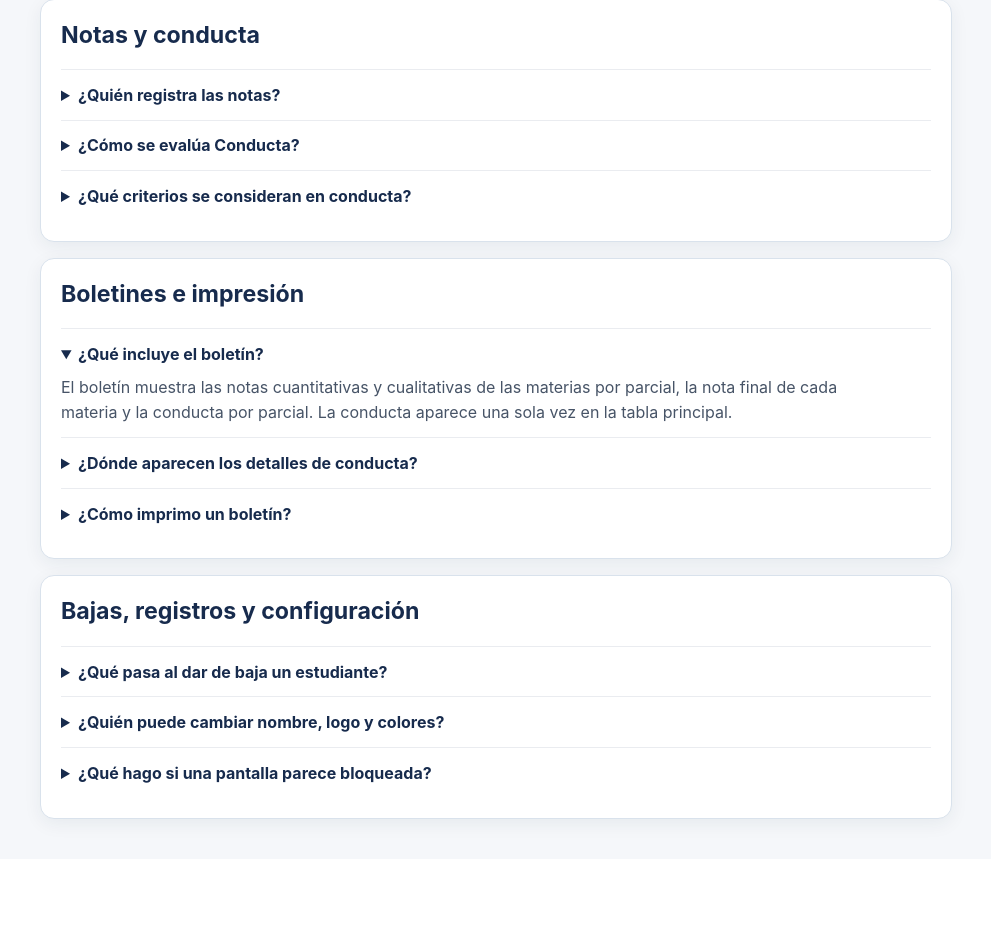
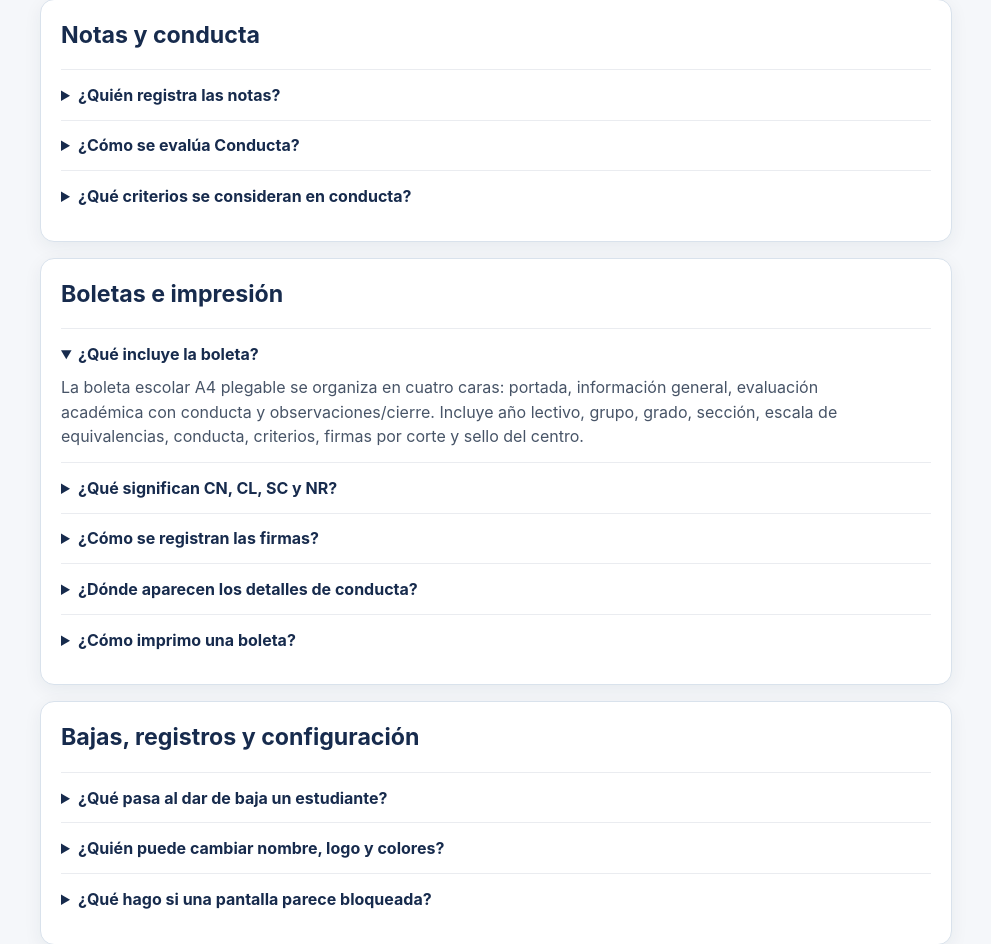
Before and after one commit to ciprianotoor/notas-estudiantes, a Flask app: page /help in a window 1280 px wide. Shown: the part 1671-2615 px from the top of the page, without its empty margins (262-1253 px from the left). Before the commit the page ends 2503 px from the top, so only its background shows below. Run offline with Flask 3, Linux system fonts and the light colour scheme; the visitor is signed in with stand-in values (Sample User, id 1); data comes from the database, SQL or seed files in the repository.

Commit message:
Actualiza ayuda de boletas

```diff
--- a/templates/help.html
+++ b/templates/help.html
@@ -8,7 +8,7 @@
 <section id="flujo" class="card faq-section"><h2>Flujo académico recomendado</h2><div class="flow-steps"><div><b>1</b><strong>Catálogo</strong><span>Admin mantiene las asignaturas activas, incluida Conducta.</span></div><div><b>2</b><strong>Grupo</strong><span>El docente guía crea su grupo y sección.</span></div><div><b>3</b><strong>Matrícula</strong><span>El docente guía registra estudiantes.</span></div><div><b>4</b><strong>Materias</strong><span>Las asignaturas activas se aplican automáticamente al grupo.</span></div><div><b>5</b><strong>Evaluación</strong><span>Cada docente registra sus notas por parcial.</span></div><div><b>6</b><strong>Consulta</strong><span>Admin, Director y Secretaría consultan e imprimen boletas.</span></div></div></section>
 <section id="grupos" class="card faq-section"><h2>Grupos, clases y matrículas</h2><details><summary>¿Quién crea el grupo?</summary><p>El docente guía lo crea desde “Grupos y matrículas”, indicando año, grado y sección. El Director puede crear grupos y asignar al docente guía.</p></details><details><summary>¿Cómo se agregan las materias?</summary><p>El Director crea las clases aprobadas dentro del grupo, seleccionando la materia y el docente responsable. Luego el docente guía marca las materias que cursará cada estudiante.</p></details><details><summary>¿Puede un estudiante llevar varias materias?</summary><p>Sí. Al matricularlo o actualizar su matrícula puedes seleccionar varias clases. Si todavía no hay clases aprobadas, la matrícula se puede guardar y las materias se asignan después.</p></details></section>
 <section id="notas" class="card faq-section"><h2>Notas y conducta</h2><details><summary>¿Quién registra las notas?</summary><p>El docente de materia autorizado registra cada asignatura en cuatro parciales. Director, Secretaría y Admin solo consultan e imprimen.</p></details><details><summary>¿Cómo se evalúa Conducta?</summary><p>Conducta es una asignatura especial del catálogo. El docente guía registra por parcial la cuantitativa y la cualitativa automática: AA (90–100), AS (76–89), AF (60–75) o AI (menos de 60), además de criterios, incidentes y observaciones.</p></details><details><summary>¿Qué criterios se consideran en conducta?</summary><p>Relaciones interpersonales; responsabilidad individual y compartida; participación en actividades extracurriculares; solidaridad y colaboración; asistencia y puntualidad; orden y aseo.</p></details></section>
-<section id="boletines" class="card faq-section"><h2>Boletines e impresión</h2><details open><summary>¿Qué incluye el boletín?</summary><p>El boletín muestra las notas cuantitativas y cualitativas de las materias por parcial, la nota final de cada materia y la conducta por parcial. La conducta aparece una sola vez en la tabla principal.</p></details><details><summary>¿Dónde aparecen los detalles de conducta?</summary><p>Los criterios, incidentes y observaciones aparecen en una sección adicional únicamente cuando existen datos registrados. Si no hay detalles, esa sección no se imprime para evitar confusión.</p></details><details><summary>¿Cómo imprimo un boletín?</summary><p>Entra a “Estudiantes”, abre el registro del estudiante y selecciona “Imprimir boleta”. Puedes elegir clases, parciales y los campos descriptivos de conducta.</p></details></section>
+<section id="boletines" class="card faq-section"><h2>Boletas e impresión</h2><details open><summary>¿Qué incluye la boleta?</summary><p>La boleta escolar A4 plegable se organiza en cuatro caras: portada, información general, evaluación académica con conducta y observaciones/cierre. Incluye año lectivo, grupo, grado, sección, escala de equivalencias, conducta, criterios, firmas por corte y sello del centro.</p></details><details><summary>¿Qué significan CN, CL, SC y NR?</summary><p><strong>CN</strong> significa cuantitativa; <strong>CL</strong>, cualitativa; <strong>SC</strong>, sin calificación; y <strong>NR</strong>, no registrado. La escala es AA: Aprendizaje Avanzado (90–100), AS: Aprendizaje Satisfactorio (76–89), AF: Aprendizaje Fundamental (60–75) y AI: Aprendizaje Inicial (menos de 60).</p></details><details><summary>¿Cómo se registran las firmas?</summary><p>Cada parcial tiene casillas para la firma del docente guía, padre/madre/tutor y estudiante.</p></details><details><summary>¿Dónde aparecen los detalles de conducta?</summary><p>Conducta aparece una sola vez en la tabla principal. Sus criterios, incidentes y observaciones se muestran cuando fueron registrados.</p></details><details><summary>¿Cómo imprimo una boleta?</summary><p>Entra a “Estudiantes”, abre el registro y selecciona “Imprimir boleta”. La boleta individual se descarga con el nombre y grado del estudiante; la versión A4 agrega el sufijo “a4-plegable”.</p></details></section>
 <section id="seguridad" class="card faq-section"><h2>Bajas, registros y configuración</h2><details><summary>¿Qué pasa al dar de baja un estudiante?</summary><p>Se conserva su expediente y sus notas. Desde el filtro “Dados de baja” se puede restablecer la matrícula, exportar el expediente o eliminarlo definitivamente; esta última acción solo corresponde a Admin/Dirección y no se puede deshacer.</p></details><details><summary>¿Quién puede cambiar nombre, logo y colores?</summary><p>Admin gestiona la configuración institucional. El Docente guía puede elegir su vista Día/Noche desde el selector de tema; esto solo cambia su interfaz.</p></details><details><summary>¿Qué hago si una pantalla parece bloqueada?</summary><p>Revisa el rol de la cuenta y el grupo o materia asignados. Las pantallas de consulta no permiten editar y las notas solo se modifican desde la materia autorizada.</p></details></section>
 </div></div>
 <style>.page-heading{margin-bottom:1rem}.help-layout{display:grid;grid-template-columns:220px minmax(0,1fr);gap:1rem}.help-index{height:max-content;position:sticky;top:1rem;display:grid;gap:.55rem}.help-index a{color:#1d4ed8;text-decoration:none;font-size:.9rem}.faq-section h2{margin-top:0}.faq-section details{border-top:1px solid #eaecf0;padding:.8rem 0}.faq-section summary{cursor:pointer;font-weight:700}.faq-section p{margin:.55rem 0 0;color:#475467;line-height:1.55}.flow-steps{display:grid;grid-template-columns:repeat(auto-fit,minmax(145px,1fr));gap:.7rem}.flow-steps div{display:grid;gap:.25rem;padding:.8rem;border:1px solid #bfdbfe;border-radius:10px;background:#eff6ff}.flow-steps b{display:grid;place-items:center;width:1.6rem;height:1.6rem;border-radius:50%;background:#2563eb;color:#fff}.flow-steps strong{font-size:.9rem}.flow-steps span{font-size:.8rem;color:#475467;line-height:1.35}@media(max-width:720px){.help-layout{grid-template-columns:1fr}.help-index{position:static}.flow-steps{grid-template-columns:repeat(2,minmax(0,1fr))}}body.theme-dark .faq-section details{border-color:#374151}body.theme-dark .faq-section p,body.theme-dark .flow-steps span{color:#d1d5db}body.theme-dark .flow-steps div{background:#172554;border-color:#1d4ed8}</style>
```
